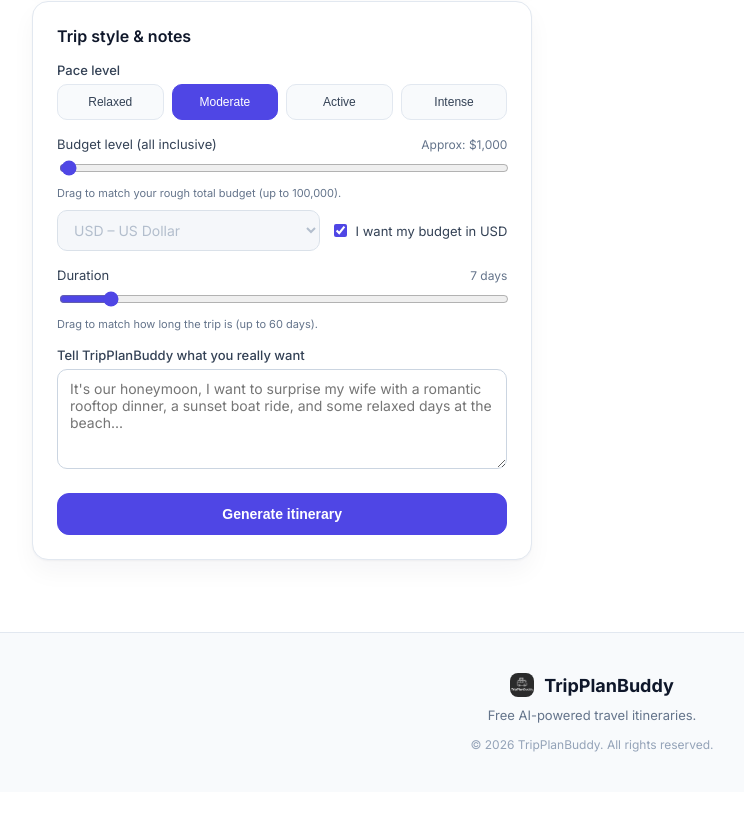
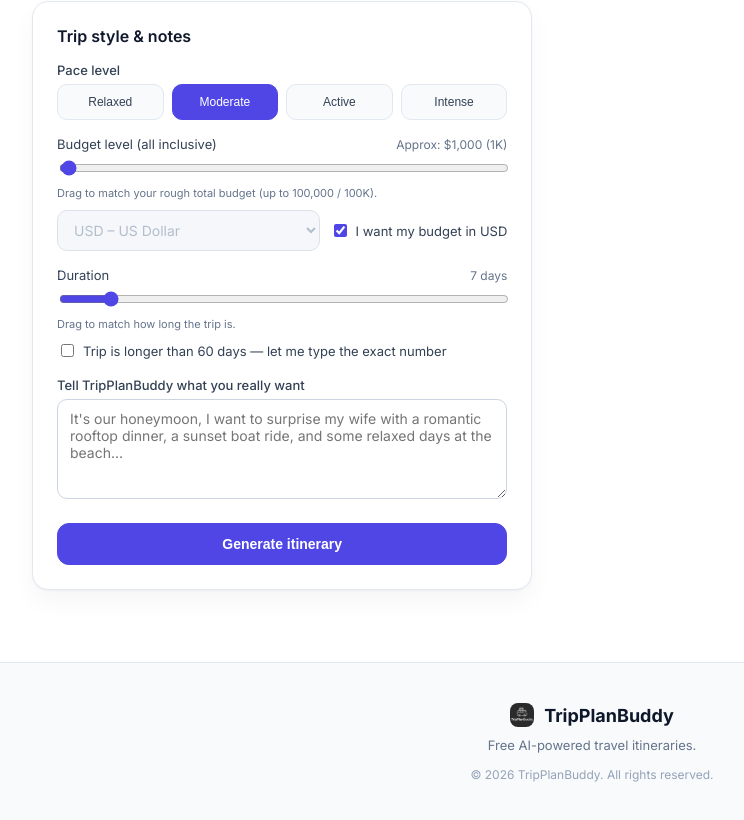
Before and after one commit to prudhvikumar344-cmyk/nextjs-boilerplate, a Next.js app: page / in a window 1280 px wide. Shown: the part 1730-2550 px from the top of the page, without its empty margins (48-792 px from the left). Built offline with nearby package versions, Linux system fonts and the light colour scheme.

Commit message:
Currency-aware budget range with lakh/crore formatting; custom day entry for 60+ day trips

```diff
--- a/pages/index.js
+++ b/pages/index.js
@@ -1,4 +1,4 @@
-import { useState } from "react";
+import { useState, useEffect } from "react";
 import Head from "next/head";
 import jsPDF from "jspdf";
 // Imported (not referenced via a "/..." public URL) so it works regardless
@@ -21,6 +21,59 @@ function budgetLabelFor(level) {
   if (level < 2000) return "low";
   if (level < 8000) return "medium";
   return "high";
+}
+
+// Rough per-currency slider ranges. These multipliers are NOT live exchange
+// rates — they're static approximations so the slider's max feels right for
+// a genuinely high-budget international trip, whatever currency the
+// traveler is thinking in. (100,000 INR is only ~1,100 USD — nowhere near
+// enough for an international trip — while 100,000 USD very much is, which
+// was the mismatch a traveler ran into.)
+const currencyBudgetConfig = {
+  USD: { max: 100000, step: 500 },
+  EUR: { max: 100000, step: 500 },
+  GBP: { max: 90000, step: 500 },
+  INR: { max: 10000000, step: 5000 }, // up to 1 crore
+  JPY: { max: 15000000, step: 5000 },
+  AUD: { max: 150000, step: 500 },
+  CAD: { max: 140000, step: 500 },
+  CNY: { max: 700000, step: 1000 },
+  SGD: { max: 140000, step: 500 },
+  AED: { max: 400000, step: 1000 },
+  CHF: { max: 100000, step: 500 },
+  MXN: { max: 1800000, step: 5000 },
+  BRL: { max: 500000, step: 1000 },
+  ZAR: { max: 1800000, step: 5000 },
+};
+function getBudgetConfig(currencyCode) {
+  return currencyBudgetConfig[currencyCode] || currencyBudgetConfig.USD;
+}
+
+// India's own numbering system (lakh = 100,000, crore = 10,000,000) is what
+// travelers budgeting in INR actually think in, so we show it alongside the
+// raw number. Everything else gets the more universal K/M shorthand once
+// the number gets large enough that the raw digits are hard to scan.
+function formatBudgetAbbrev(value, currencyCode) {
+  if (currencyCode === "INR") {
+    if (value >= 10000000) {
+      const cr = value / 10000000;
+      return `${cr % 1 === 0 ? cr : cr.toFixed(2)} Cr`;
+    }
+    if (value >= 100000) {
+      const l = value / 100000;
+      return `${l % 1 === 0 ? l : l.toFixed(2)} L`;
+    }
+    return null;
+  }
+  if (value >= 1000000) {
+    const m = value / 1000000;
+    return `${m % 1 === 0 ? m : m.toFixed(2)}M`;
+  }
+  if (value >= 1000) {
+    const k = value / 1000;
+    return `${k % 1 === 0 ? k : k.toFixed(1)}K`;
+  }
+  return null;
 }
 
 // --- Small inline icons (no external icon library / network dependency) ---
@@ -71,6 +124,9 @@ export default function Home() {
 
   const [pace, setPace] = useState("normal");
   const [durationDays, setDurationDays] = useState(7);
+  // NEW – lets a traveler type an exact day count instead of being limited
+  // to what the slider can represent (a trip could be 90, 120... days).
+  const [useCustomDuration, setUseCustomDuration] = useState(false);
 
   const [interests, setInterests] = useState([]); // optional
   const [tripType, setTripType] = useState([]); // NEW – family, friends, kids, etc.
@@ -136,6 +192,22 @@ export default function Home() {
     { value: "BRL", label: "BRL – Brazilian Real" },
     { value: "ZAR", label: "ZAR – South African Rand" },
   ];
+
+  // The currency actually driving the budget slider right now, and the
+  // range/formatting that goes with it.
+  const activeCurrency = useUSD ? "USD" : currency;
+  const budgetConfig = getBudgetConfig(activeCurrency);
+  const budgetAbbrev = formatBudgetAbbrev(budgetLevel, activeCurrency);
+
+  // If the traveler switches currency (e.g. from INR's much bigger range
+  // down to USD's smaller one), make sure the slider value can't get stuck
+  // above the new max.
+  useEffect(() => {
+    if (budgetLevel > budgetConfig.max) {
+      setBudgetLevel(budgetConfig.max);
+    }
+    // eslint-disable-next-line react-hooks/exhaustive-deps
+  }, [activeCurrency]);
 
   // Toggle a single interest on/off
   const toggleInterest = (value) => {
@@ -698,26 +770,39 @@ export default function Home() {
                     </div>
                   </div>
 
-                  {/* Budget slider – up to 100k */}
+                  {/* Budget slider – range depends on the chosen currency */}
                   <div className="field">
                     <div className="field-label-row">
                       <span>Budget level (all inclusive)</span>
                       <span className="muted">
                         Approx: {useUSD ? "$" : currency + " "}
-                        {budgetLevel.toLocaleString()}
+                        {budgetLevel.toLocaleString(
+                          activeCurrency === "INR" ? "en-IN" : "en-US"
+                        )}
+                        {budgetAbbrev ? ` (${budgetAbbrev})` : ""}
                       </span>
                     </div>
                     <input
                       type="range"
                       min={500}
-                      max={100000}
-                      step={500}
+                      max={budgetConfig.max}
+                      step={budgetConfig.step}
                       value={budgetLevel}
                       onChange={(e) => setBudgetLevel(Number(e.target.value))}
                       className="slider"
                     />
                     <div className="hint">
-                      Drag to match your rough total budget (up to 100,000).
+                      Drag to match your rough total budget (up to{" "}
+                      {budgetConfig.max.toLocaleString(
+                        activeCurrency === "INR" ? "en-IN" : "en-US"
+                      )}
+                      {formatBudgetAbbrev(budgetConfig.max, activeCurrency)
+                        ? ` / ${formatBudgetAbbrev(
+                            budgetConfig.max,
+                            activeCurrency
+                          )}`
+                        : ""}
+                      ).
                     </div>
 
                     {/* NEW – local currency + "use USD instead" checkbox */}
@@ -745,7 +830,8 @@ export default function Home() {
                     </div>
                   </div>
 
-                  {/* Duration slider */}
+                  {/* Duration slider, with a fallback for trips longer
+                      than the slider can comfortably represent */}
                   <div className="field">
                     <div className="field-label-row">
                       <span>Duration</span>
@@ -753,6 +839,8 @@ export default function Home() {
                         {durationDays} {durationDays === 1 ? "day" : "days"}
                       </span>
                     </div>
+
+                    {!useCustomDuration && (
                       <input
                         type="range"
                         min={1}
@@ -763,11 +851,48 @@ export default function Home() {
                         }
                         className="slider"
                       />
+                    )}
+
+                    {useCustomDuration && (
+                      <input
+                        type="number"
+                        min={1}
+                        max={365}
+                        value={durationDays}
+                        onChange={(e) => {
+                          const raw = Number(e.target.value) || 1;
+                          setDurationDays(
+                            Math.min(Math.max(raw, 1), 365)
+                          );
+                        }}
+                        placeholder="Enter number of days"
+                        className="input custom-duration-input"
+                      />
+                    )}
+
                     <div className="hint">
                       {durationDays > 30
                         ? "Long trip! For 30+ days we'll group the plan week-by-week instead of listing every single day, so it stays readable."
-                        : "Drag to match how long the trip is (up to 60 days)."}
-                    </div>
+                        : "Drag to match how long the trip is."}
+                    </div>
+
+                    <label className="checkbox-row custom-duration-toggle">
+                      <input
+                        type="checkbox"
+                        checked={useCustomDuration}
+                        onChange={(e) => {
+                          const checked = e.target.checked;
+                          setUseCustomDuration(checked);
+                          if (checked && durationDays < 60) {
+                            setDurationDays(60);
+                          }
+                        }}
+                      />
+                      <span>
+                        Trip is longer than 60 days — let me type the exact
+                        number
+                      </span>
+                    </label>
                   </div>
 
                   {/* Notes */}
@@ -1330,6 +1455,14 @@ export default function Home() {
           accent-color: #4f46e5;
         }
 
+        .custom-duration-input {
+          width: 140px;
+        }
+
+        .custom-duration-toggle {
+          margin-top: 10px;
+        }
+
         .error-box {
           font-size: 13px;
           color: #b91c1c;
```
Lines whose indentation alone changed are shown as unchanged.
